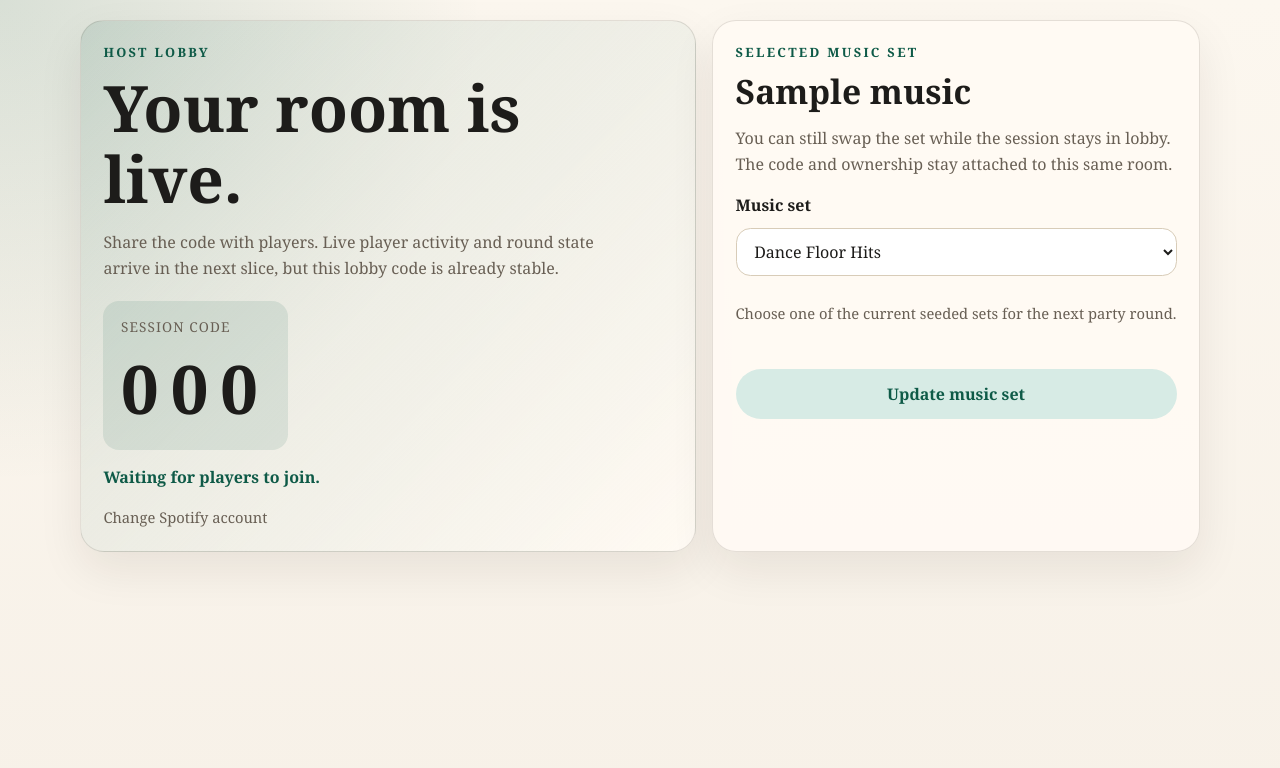
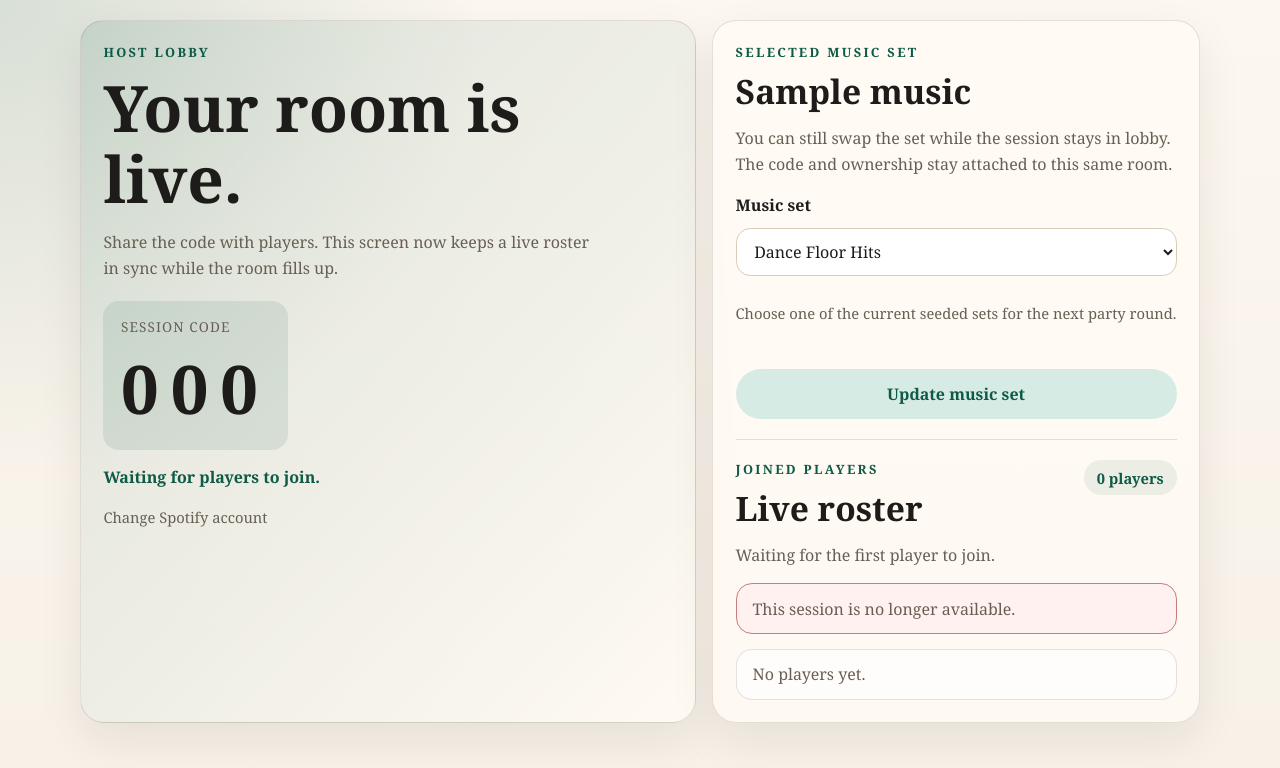
Before and after one commit to olsza-96/melo-gierka, a Django app: template game/templates/game/host_lobby.html in a window 1280 px wide. Shown: the top 768 px of the page. Run offline with Django 5.2, Linux system fonts and the light colour scheme; data comes from the database, SQL or seed files in the repository; the template is opened without the code that fills it: values that come from a table or form of the project are taken from there, most other values are stand-ins (such as "Sample title", 1, 10 or a date in 2020); parts of the project's set-up code (start-up, migrations or seed data) failed here and were passed over.

Commit message:
feat(player-joins-lobby): Lobby UX And Polling (p2)
Implement the Phase 2 landing CTA, live lobby roster polling, and admin visibility fix.
Touched: catalog/static/catalog/app.css, catalog/templates/catalog/index.html, catalog/tests.py, context/changes/player-joins-lobby/plan.md, game/admin.py, game/static/game/lobby.js, game/templates/game/host_lobby.html, game/templates/game/player_join.html, game/templates/game/player_lobby.html, game/tests.py

Co-Authored-By: Claude Opus 4.7 (1M context) <noreply@anthropic.com>

```diff
--- a/catalog/static/catalog/app.css
+++ b/catalog/static/catalog/app.css
@@ -198,6 +198,25 @@ h2 {
   font: inherit;
 }
 
+.host-form input {
+  width: 100%;
+  min-height: 3rem;
+  padding: 0.7rem 0.85rem;
+  border: 1px solid var(--line);
+  border-radius: 0.9rem;
+  background: #fff;
+  color: var(--ink);
+  font: inherit;
+}
+
+.errorlist {
+  margin: 0;
+  padding: 0;
+  list-style: none;
+  color: #a23f36;
+  font-size: 0.92rem;
+}
+
 .placeholder-box {
   display: grid;
   place-items: center;
@@ -237,6 +256,73 @@ h2 {
   font-weight: 700;
 }
 
+.roster-card {
+  margin-top: 1.25rem;
+  padding-top: 1.25rem;
+  border-top: 1px solid rgba(104, 95, 84, 0.18);
+}
+
+.roster-header {
+  display: flex;
+  align-items: flex-start;
+  justify-content: space-between;
+  gap: 1rem;
+}
+
+.roster-count {
+  display: inline-flex;
+  align-items: center;
+  padding: 0.45rem 0.8rem;
+  border-radius: 999px;
+  background: rgba(14, 90, 71, 0.08);
+  color: var(--accent);
+  font-size: 0.92rem;
+  font-weight: 700;
+}
+
+.roster-copy {
+  margin-bottom: 0.9rem;
+}
+
+.player-roster {
+  display: grid;
+  gap: 0.7rem;
+  padding: 0;
+  margin: 0;
+  list-style: none;
+}
+
+.player-roster-item,
+.player-roster-empty {
+  padding: 0.85rem 1rem;
+  border: 1px solid rgba(104, 95, 84, 0.18);
+  border-radius: 1rem;
+  background: rgba(255, 255, 255, 0.62);
+}
+
+.player-roster-item {
+  color: var(--ink);
+  font-weight: 700;
+}
+
+.player-roster-item-current {
+  border-color: rgba(14, 90, 71, 0.28);
+  background: rgba(14, 90, 71, 0.08);
+}
+
+.player-roster-empty,
+.roster-terminal {
+  color: var(--muted);
+}
+
+.roster-terminal {
+  margin: 0 0 0.9rem;
+  padding: 0.85rem 1rem;
+  border-radius: 1rem;
+  background: #fff1ef;
+  border: 1px solid #c77e7a;
+}
+
 @media (min-width: 900px) {
   .landing-grid {
     grid-template-columns: 1.25fr 1fr;
--- /dev/null
+++ b/game/static/game/lobby.js
@@ -0,0 +1,114 @@
+(function () {
+  function playerCountLabel(count) {
+    return count === 1 ? "1 player" : `${count} players`;
+  }
+
+  function summaryLabel(count, currentPlayer) {
+    if (count === 0) {
+      return "Waiting for the first player to join.";
+    }
+
+    if (!currentPlayer) {
+      return count === 1
+        ? "1 player has joined the room."
+        : `${count} players have joined the room.`;
+    }
+
+    if (count === 1) {
+      return `You are the only player in the room so far, ${currentPlayer}.`;
+    }
+
+    return `${count} players are in the room, including ${currentPlayer}.`;
+  }
+
+  function createPlayerItem(playerName, currentPlayer) {
+    const item = document.createElement("li");
+    item.className = "player-roster-item";
+    item.textContent = playerName;
+
+    if (currentPlayer && playerName === currentPlayer) {
+      item.classList.add("player-roster-item-current");
+    }
+
+    return item;
+  }
+
+  function renderPlayers(root, snapshot) {
+    const players = Array.isArray(snapshot.players) ? snapshot.players : [];
+    const currentPlayer = root.dataset.currentPlayer || "";
+    const playerList = root.querySelector("[data-player-list]");
+    const playerCount = root.querySelector("[data-player-count]");
+    const summary = root.querySelector("[data-lobby-summary]");
+    const terminal = root.querySelector("[data-lobby-terminal]");
+    const emptyLabel = root.dataset.emptyLabel || "No players yet.";
+
+    if (!playerList || !playerCount || !summary || !terminal) {
+      return;
+    }
+
+    terminal.hidden = true;
+    terminal.textContent = "";
+    playerCount.textContent = playerCountLabel(players.length);
+    summary.textContent = summaryLabel(players.length, currentPlayer);
+    playerList.replaceChildren();
+
+    if (players.length === 0) {
+      const emptyItem = document.createElement("li");
+      emptyItem.className = "player-roster-empty";
+      emptyItem.textContent = emptyLabel;
+      playerList.appendChild(emptyItem);
+      return;
+    }
+
+    players.forEach(function (player) {
+      playerList.appendChild(createPlayerItem(player.name, currentPlayer));
+    });
+  }
+
+  async function pollLobby(root) {
+    let etag = "";
+
+    async function requestSnapshot() {
+      const headers = {};
+      if (etag) {
+        headers["If-None-Match"] = etag;
+      }
+
+      const response = await fetch(root.dataset.stateUrl, {
+        headers: headers,
+        credentials: "same-origin",
+      });
+
+      if (response.status === 304) {
+        return;
+      }
+
+      if (response.status === 404) {
+        const terminal = root.querySelector("[data-lobby-terminal]");
+        if (terminal) {
+          terminal.hidden = false;
+          terminal.textContent = "This session is no longer available.";
+        }
+        return;
+      }
+
+      if (!response.ok) {
+        return;
+      }
+
+      etag = response.headers.get("ETag") || etag;
+      renderPlayers(root, await response.json());
+    }
+
+    await requestSnapshot();
+    window.setInterval(requestSnapshot, 1000);
+  }
+
+  document.addEventListener("DOMContentLoaded", function () {
+    document.querySelectorAll("[data-lobby-state-root]").forEach(function (root) {
+      if (root.dataset.stateUrl) {
+        pollLobby(root);
+      }
+    });
+  });
+})();
--- a/game/templates/game/host_lobby.html
+++ b/game/templates/game/host_lobby.html
@@ -1,4 +1,5 @@
 {% extends "base.html" %}
+{% load static %}
 
 {% block title %}melo-gierka | host lobby {{ host_session.code }}{% endblock %}
 
@@ -8,7 +9,7 @@
       <p class="eyebrow">host lobby</p>
       <h1>Your room is live.</h1>
       <p class="panel-copy">
-        Share the code with players. Live player activity and round state arrive in the next slice, but this lobby code is already stable.
+        Share the code with players. This screen now keeps a live roster in sync while the room fills up.
       </p>
 
       <div class="session-code-card" aria-label="Session code">
@@ -39,6 +40,31 @@
         {% endif %}
         <button class="button button-secondary" type="submit">Update music set</button>
       </form>
+
+      <section
+        class="roster-card"
+        data-lobby-state-root
+        data-state-url="{% url 'game:session-state' code=host_session.code %}"
+        data-empty-label="No players yet."
+      >
+        <div class="roster-header">
+          <div>
+            <p class="eyebrow">joined players</p>
+            <h2>Live roster</h2>
+          </div>
+          <span class="roster-count" data-player-count>0 players</span>
+        </div>
+
+        <p class="panel-copy roster-copy" data-lobby-summary>
+          Waiting for the first player to join.
+        </p>
+        <p class="roster-terminal" data-lobby-terminal hidden></p>
+        <ul class="player-roster" data-player-list>
+          <li class="player-roster-empty">No players yet.</li>
+        </ul>
+      </section>
     </section>
   </main>
+
+  <script src="{% static 'game/lobby.js' %}" defer></script>
 {% endblock %}
--- a/game/templates/game/player_join.html
+++ b/game/templates/game/player_join.html
@@ -10,6 +10,7 @@
       <p class="panel-copy">
         Enter the 4-digit session code from the host and choose a unique player name for this room.
       </p>
+      <p class="microcopy">The lobby updates live after you join, so keep this browser session open.</p>
       <a class="text-link" href="{% url 'catalog:index' %}">Back to home</a>
     </section>
 
```
Also changed, not shown: catalog/templates/catalog/index.html (+3 -4 lines), catalog/tests.py (+11 -0 lines), context/changes/player-joins-lobby/plan.md (+10 -10 lines), game/admin.py (+23 -1 lines), game/templates/game/player_lobby.html (+28 -0 lines), game/tests.py (+36 -0 lines).
